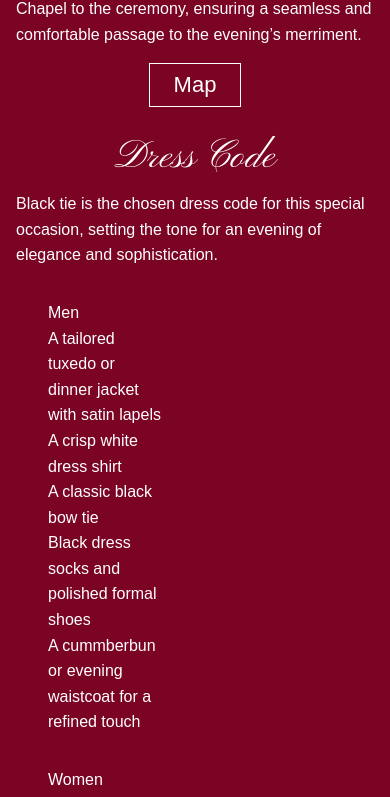
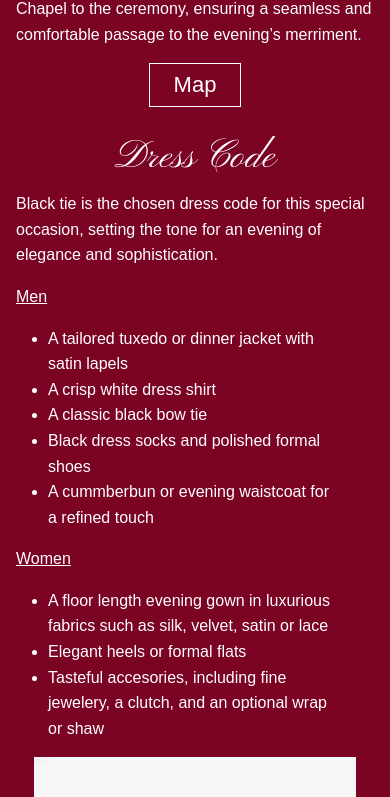
Before and after one commit to christopherlassota/kennedy-austin-wedding, a React (Vite) app: page / in a window 390 px wide. Shown: the part 2780-3577 px from the top of the page. Built offline with nearby package versions, Linux system fonts and the light colour scheme; a web font is replaced by a local one.

Commit message:
add mobile styling

```diff
--- a/src/App.scss
+++ b/src/App.scss
@@ -6,7 +6,7 @@
   box-sizing: border-box;
   margin: 0;
   padding: 0;
-  list-style-type: none;
+  // list-style-type: none;
   text-decoration: none;
 }
 
--- a/src/Components/DressCode/DressCode.scss
+++ b/src/Components/DressCode/DressCode.scss
@@ -12,19 +12,28 @@
     &__title-box {
         @include flex-center(column);
     }
+
     // &__title {}
     &__subtitle {
         padding: 1rem 0;
     }
+
     &__content {
         @include tablet {
             @include flex-center(row);
         }
     }
+
+    &__list-title {
+        text-decoration: underline;
+    }
+
     &__list {
-        list-style-type: disc;
         padding: 1rem 2rem;
-        width: 50%;
+
+        @include tablet {
+            width: 50%;
+        }
     }
     // &__item {}
     &__learnmore {
@@ -34,6 +43,7 @@
             @include flex-center(row);
         }
     }
+
     &__image {
         background-image: url("../../assets/images/dresscode.png");
         background-size: cover;
@@ -54,6 +64,7 @@
             padding: 0 3rem;
         }
     }
+
     &__paragraph {
         padding: 1rem 0;
 
--- a/src/Components/DressCode/DressCode.tsx
+++ b/src/Components/DressCode/DressCode.tsx
@@ -12,16 +12,16 @@ const DressCode = () => {
             </p>
         </div>
         <div className="dresscode__content">
+                <p className="dresscode__list-title">Men</p>
             <ul className="dresscode__list">
-                Men
                 <li className="dresscode__item">A tailored tuxedo or dinner jacket with satin lapels</li>
                 <li className="dresscode__item">A crisp white dress shirt</li>
                 <li className="dresscode__item">A classic black bow tie</li>
                 <li className="dresscode__item">Black dress socks and polished formal shoes</li>
                 <li className="dresscode__item">A cummberbun or evening waistcoat for a refined touch</li>
             </ul>
+                <p className="dresscode__list-title">Women</p>
             <ul className="dresscode__list">
-                Women
                 <li className="dresscode__item">A floor length evening gown in luxurious fabrics such as silk, velvet, satin or lace</li>
                 <li className="dresscode__item">Elegant heels or formal flats</li>
                 <li className="dresscode__item">Tasteful accesories, including fine jewelery, a clutch, and an optional wrap or shaw</li>
```
